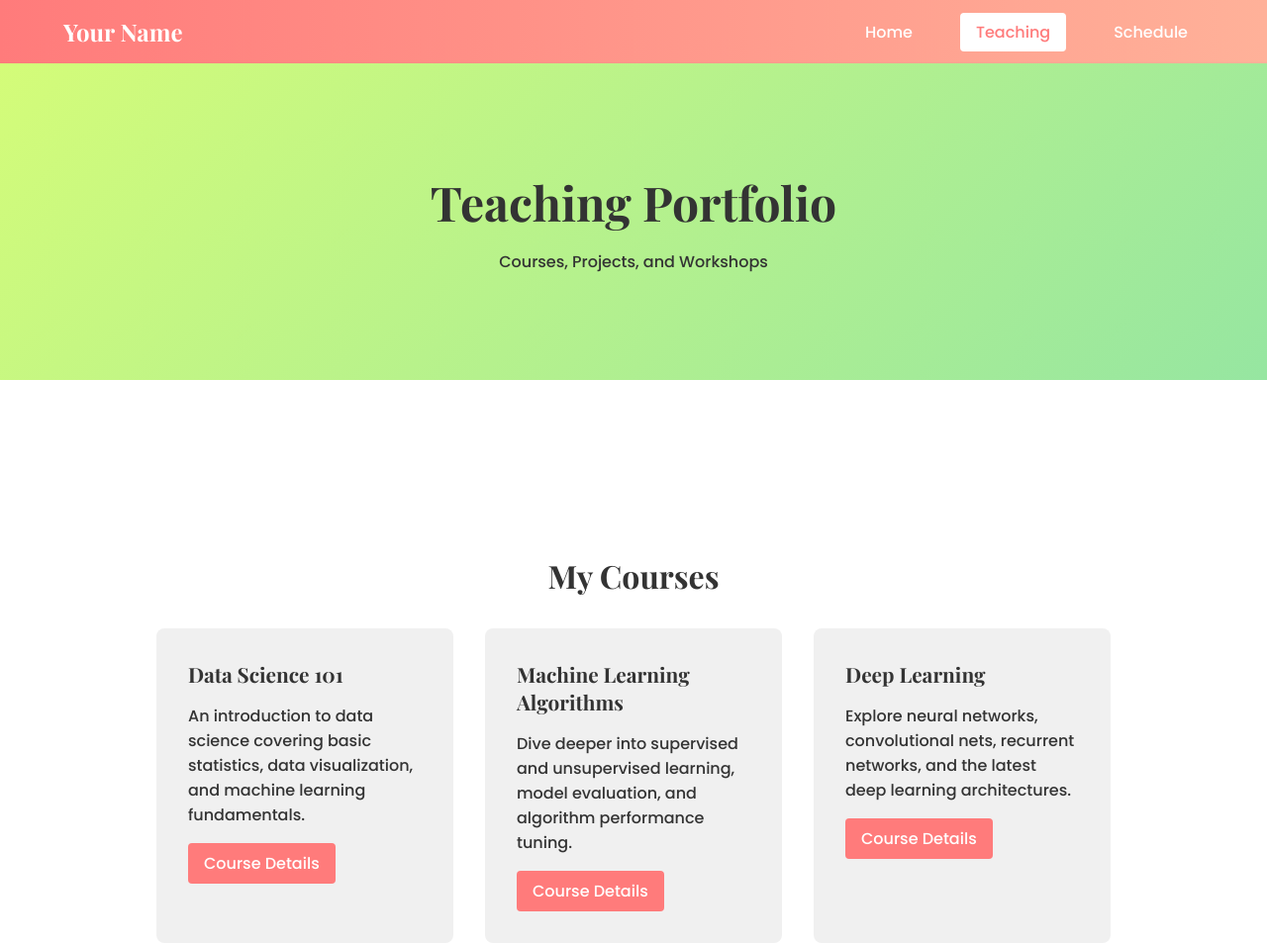
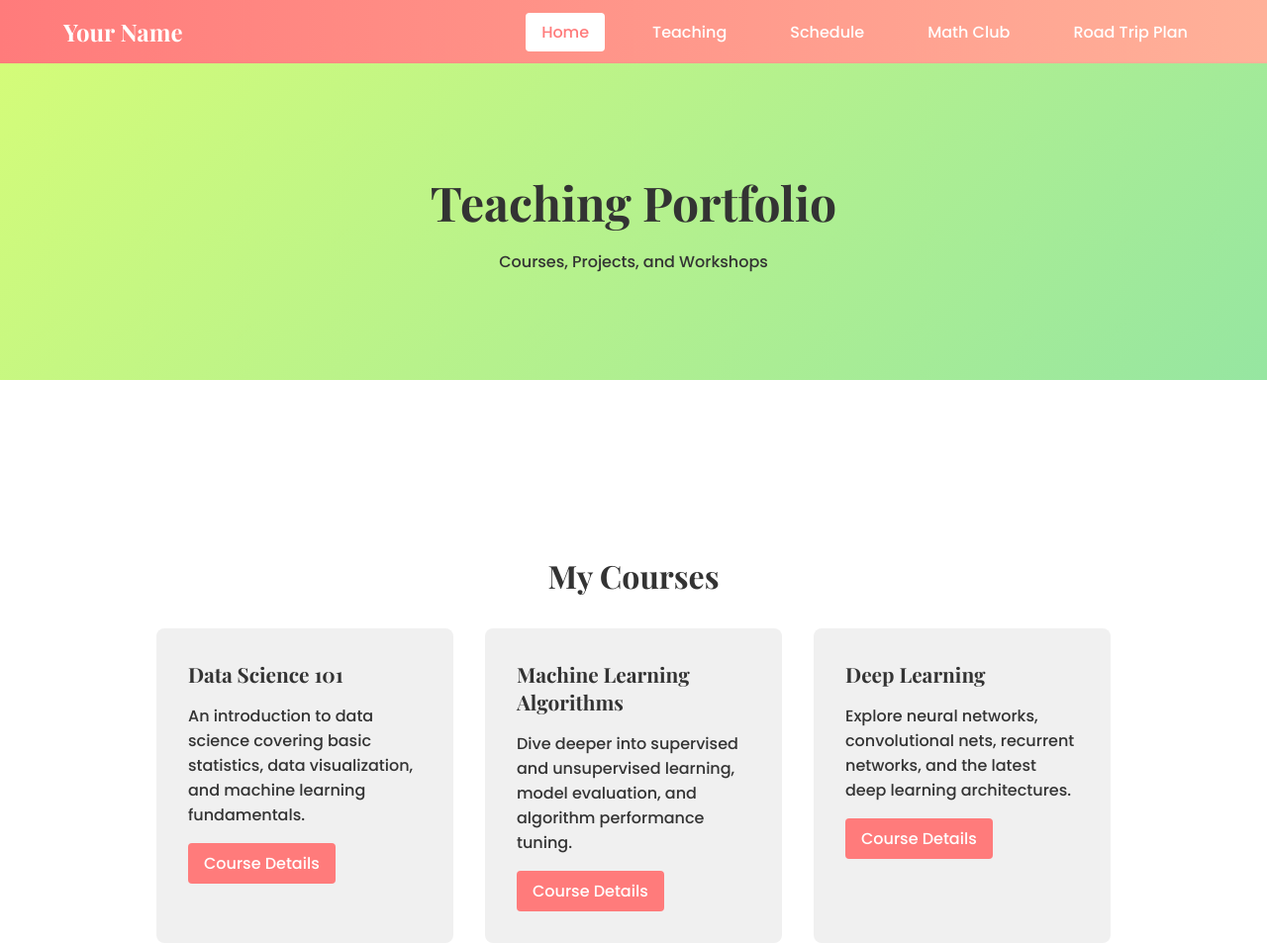
Before and after one commit to sumnthb/my-website, a plain HTML site: page Teaching.html in a window 1280 px wide. Shown: the top 956 px of the page at 99% size. Drawn offline with nearby package versions, Linux system fonts and the light colour scheme; files that its build step writes are made by us from their sources; files whose address does not match are found by name.

Commit message:
Update Teaching.html

```diff
--- a/Teaching.html
+++ b/Teaching.html
@@ -15,13 +15,16 @@
 </head>
 <body>
   <!-- Navigation Bar -->
+   <!-- Navigation Bar -->
   <header class="navbar">
     <div class="nav-brand">Your Name</div>
     <nav>
       <ul>
-        <li><a href="index.html">Home</a></li>
-        <li><a href="Teaching.html" class="active">Teaching</a></li>
+        <li><a href="index.html" class="active">Home</a></li>
+        <li><a href="Teaching.html">Teaching</a></li>
         <li><a href="Schedule.html">Schedule</a></li>
+         <li><a href="Mathclub.html">Math Club</a></li>
+        <li><a href="RoadTrip_Kanyakumari.html">Road Trip Plan</a></li>
       </ul>
     </nav>
   </header>
```
